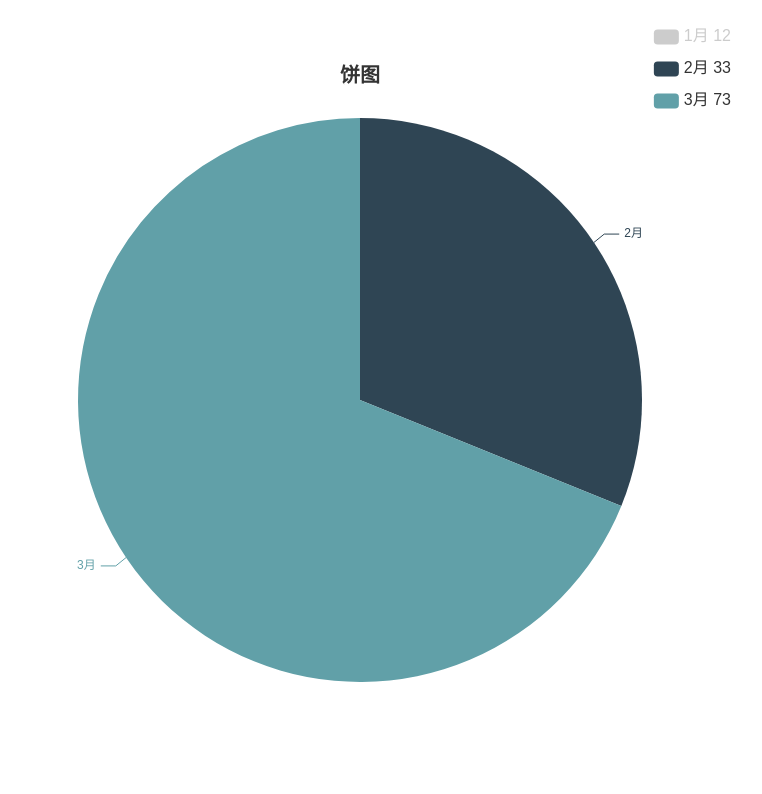
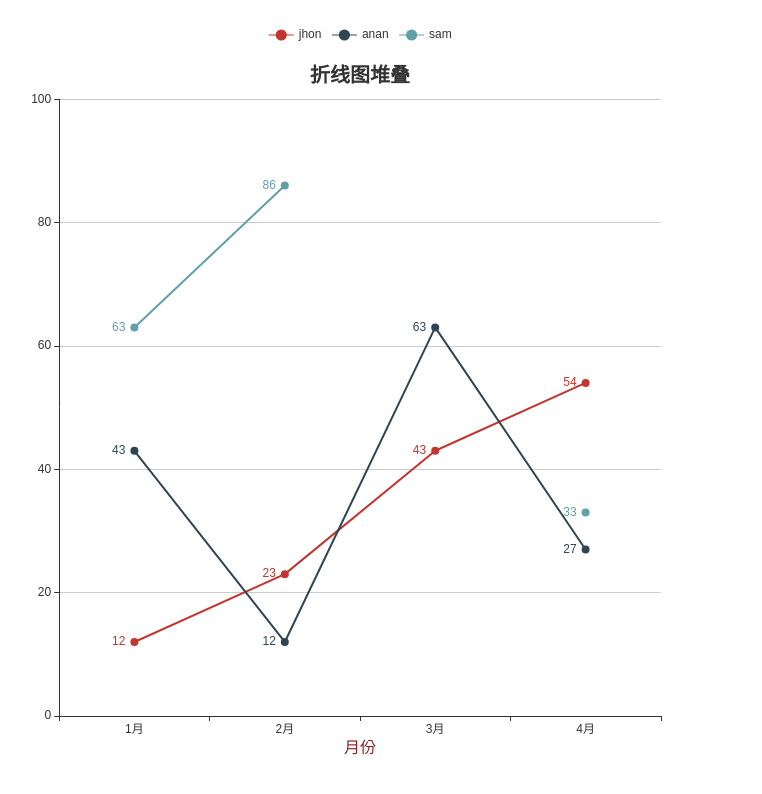
Before and after one commit to jjjjph/echarts, a Vue app: page / in a window 1280 px wide. Shown: the top 794 px of the page, without its empty margins (40-802 px from the left). Built offline with nearby package versions, Linux system fonts and the light colour scheme.

Commit message:
fix: line

```diff
--- /dev/null
+++ b/src/components/CompStackedLine.vue
@@ -0,0 +1,96 @@
+<template>
+  <div class="box"><div ref="node" class="chart-box"></div></div>
+</template>
+
+<script setup lang="ts">
+import { ref, onMounted } from "vue";
+import echarts from "echarts";
+const node = ref(null);
+const props = defineProps({
+  chartData: { type: Array, default: () => [] }, //数据
+  lineLegend: { type: Array, default: () => [] }, //折线的标签
+  labels: { type: Array, default: () => [] }, //x轴data
+});
+const emit = defineEmits();
+
+onMounted(function () {
+  const chart = echarts.init(node.value as unknown as HTMLDivElement);
+  var option: Object = {
+    title: {
+      text: "折线图堆叠",
+      textStyle: {
+        align: "center",
+        color: "#333",
+        fontSize: 20,
+      },
+      top: "5%",
+      left: "center",
+    },
+    grid: {
+      top: "10%",
+      left: "10%",
+    },
+    legend: {
+      show: true,
+      data: props.lineLegend
+    },
+    xAxis: {
+      type: "category", //x轴为类目轴
+      data: props.labels,
+      name:'月份',  // x轴的名称
+      nameLocation:'center', //名称的位置
+      nameTextStyle:{
+        color:'rgba(139, 35, 35, 1)',
+        fontSize:16,
+        padding:10,
+      },
+      position:'bottom',//top,x轴的位置
+    },
+
+    yAxis: {
+      type: "value", //y轴为数据轴
+      splitNumber:5, //坐标轴的分割段数
+    },
+    series: [
+      ...props.chartData.map((item, index) => ({
+        type: "line", //折线图
+        name: props.lineLegend[index], //用于tooltip的显示，每条折线对应的标签
+        data: item,
+        // areaStyle:{},//区域填充样式。设置后显示成区域面积图
+        symbol:'circle', //标记的图形
+        symbolSize:8, //标记的大小
+        legendHoverLink:true, //hover标签，对应的线联动高亮
+        connectNulls:false, //没有数据的折线断开
+        // 图形上的文本标签
+        label:{
+          show:true,
+          position:'left'
+        }
+      })),
+    ],
+  };
+
+  chart.setOption(option);
+  //图标点击事件
+  chart.on("click", (param) => {
+    // 获取 点击的 数据下标
+    const pointInPixel = param.dataIndex;
+
+    emit("chart-click", { name: props.chartData[pointInPixel] });
+  });
+});
+
+</script>
+
+<style lang="less">
+.box {
+  width: 800px;
+  height: 100%;
+  padding: 24px;
+}
+.chart-box {
+  display: block;
+  width: 100%;
+  height: 100%;
+}
+</style>
--- a/src/components/index.js
+++ b/src/components/index.js
@@ -2,6 +2,7 @@ import * as ElementPlusIconsVue from '@element-plus/icons-vue'
 import CompLine from './CompLine.vue'
 import CompBar from './CompBar.vue'
 import CompPie from './CompPie.vue'
+import CompStackedLine from './CompStackedLine.vue'
 
 function plugin(app){
     for (const [key, component] of Object.entries(ElementPlusIconsVue)) {
@@ -10,6 +11,7 @@ function plugin(app){
     app.component('CompLine',CompLine)
     app.component('CompBar',CompBar)
     app.component('CompPie',CompPie)
+    app.component('CompStackedLine',CompStackedLine)
 }
 
 export default plugin
--- a/src/pages/home/index.vue
+++ b/src/pages/home/index.vue
@@ -1,12 +1,16 @@
 <template>
   <!-- <CompLine :chart-data="chartData" @chart-click="chartEvent"/> -->
   <!-- <CompBar :chart-data="chartData" @chart-click="chartEvent"/> -->
-  <CompPie :chart-data="chartData" @chart-click="chartEvent"/>
+  <!-- <CompPie :chart-data="chartData" @chart-click="chartEvent"/> -->
+  <CompStackedLine :chart-data="chartData" :lineLegend="lineLegend" :labels="labels" @chart-click="chartEvent"/>
 
 </template>
 
 <script setup lang="ts">
-const chartData=[{name:'1月',value:12},{name:'2月',value:33},{name:'3月',value:73}]
+// const chartData=[{name:'1月',value:12},{name:'2月',value:33},{name:'3月',value:73}]
+const chartData=[[12,23,43,54],[43,12,63,27],[63,86,,33]]
+const lineLegend=['jhon','anan','sam']
+const labels=['1月','2月','3月','4月']
 function chartEvent(item){
   console.log(item);
 
--- a/vite.config.js
+++ b/vite.config.js
@@ -4,13 +4,4 @@ import vue from '@vitejs/plugin-vue'
 // https://vitejs.dev/config/
 export default defineConfig({
   plugins: [vue()],
-  server:{
-    proxy:{
-      '/apis':{
-        target:'http://www.shuiyue.info:21000/',
-        changeOrigin:true,
-        rewrite:(path)=>path.replace(/^\/apis/, '')
-      }
-    }
-}
 })
```
Also changed, not shown: 1 other file (tests, documents, lock files or other folders).
